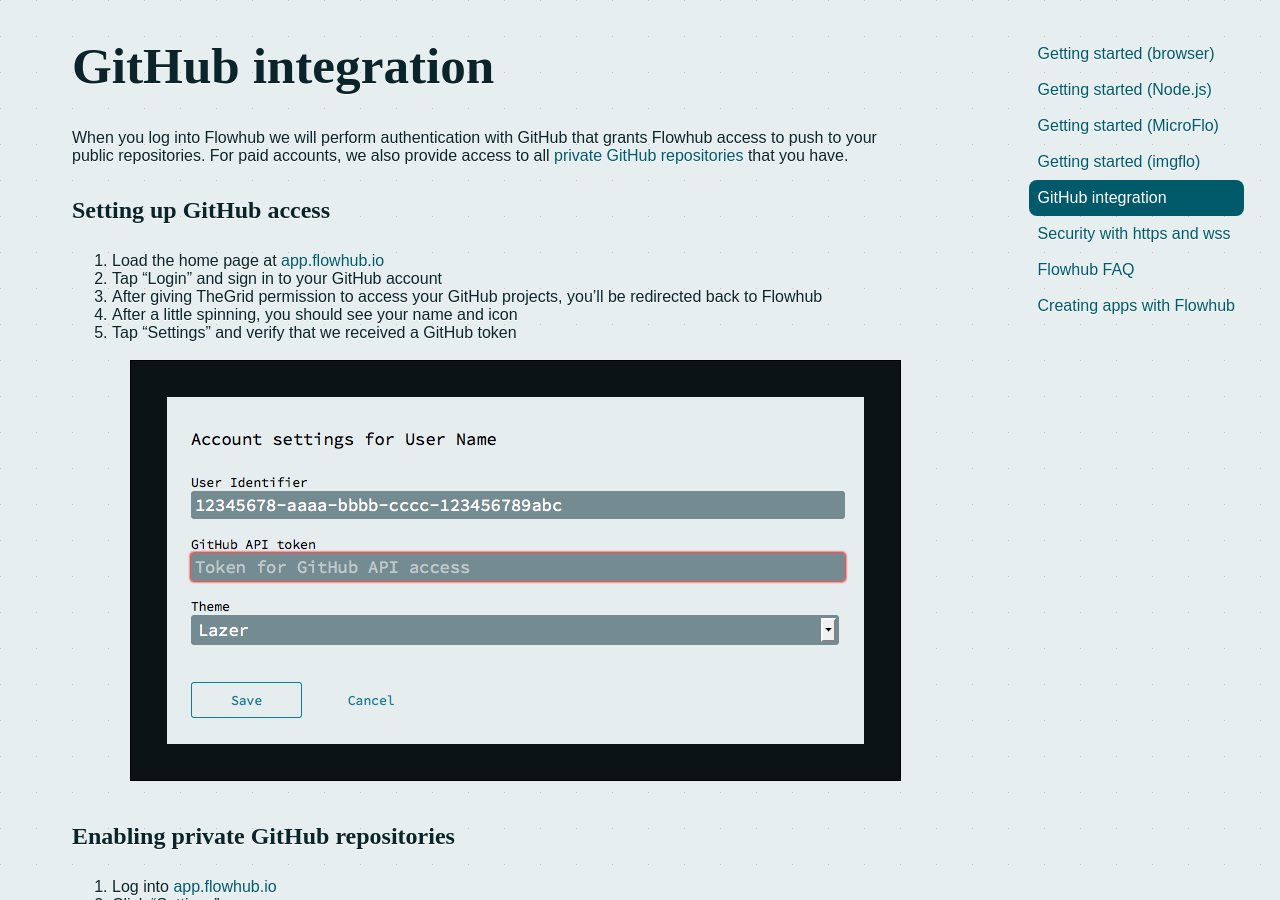
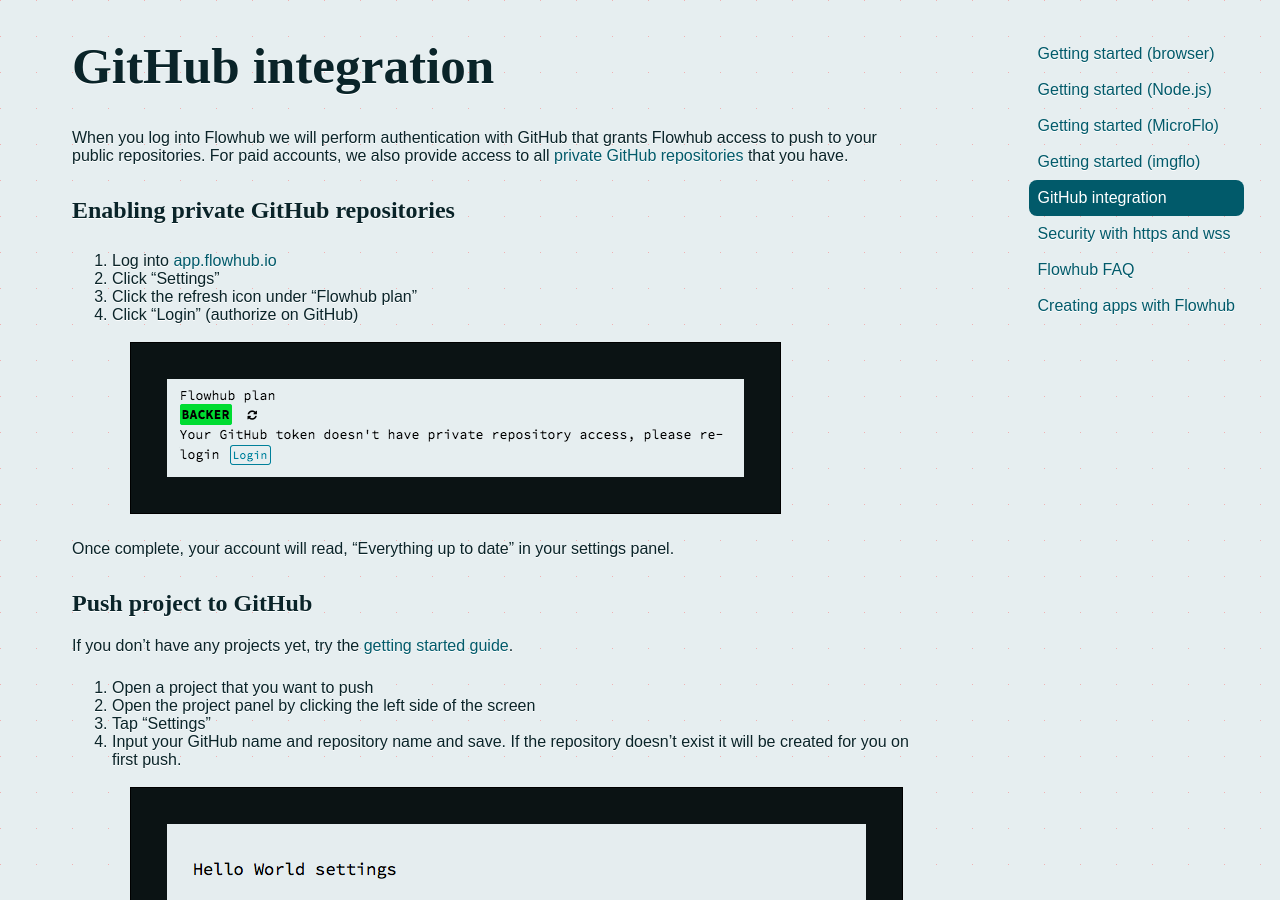
Before and after one commit to flowhub/docs.flowhub.io, a Jekyll site: the page built from _posts/2014-01-30-github-integration.md, in a window 1280 px wide and 900 px high. Built offline with Jekyll 4.4.1, drawn with Linux system fonts in a browser that asks for light colours.

Commit message:
updated github-integration

```diff
--- a/_posts/2014-01-30-github-integration.md
+++ b/_posts/2014-01-30-github-integration.md
@@ -5,15 +5,6 @@ categories:
  - documentation
 ---
 When you log into Flowhub we will perform authentication with GitHub that grants Flowhub access to push to your public repositories. For paid accounts, we also provide access to all [private GitHub repositories](https://github.com/pricing) that you have.
-
-## Setting up GitHub access
-
-1.  Load the home page at [app.flowhub.io](http://app.flowhub.io/)
-2.  Tap "Login" and sign in to your GitHub account
-3.  After giving TheGrid permission to access your GitHub projects, you'll be redirected back to Flowhub
-4.  After a little spinning, you should see your name and icon
-5.  Tap "Settings" and verify that we received a GitHub token
-    ![](../images/gh01-user-settings.png)
 
 ## Enabling private GitHub repositories
 
```
